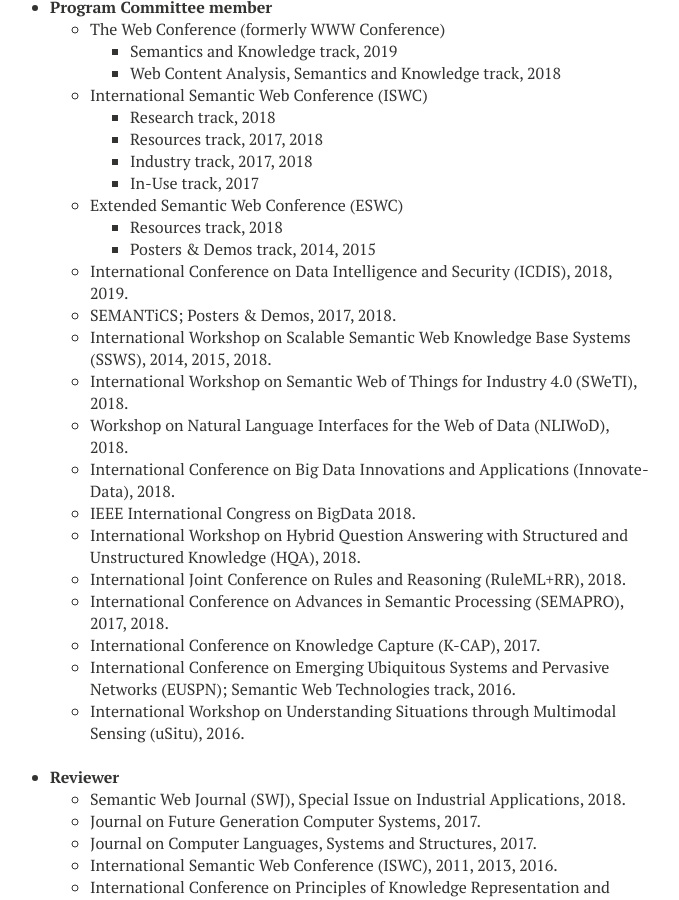
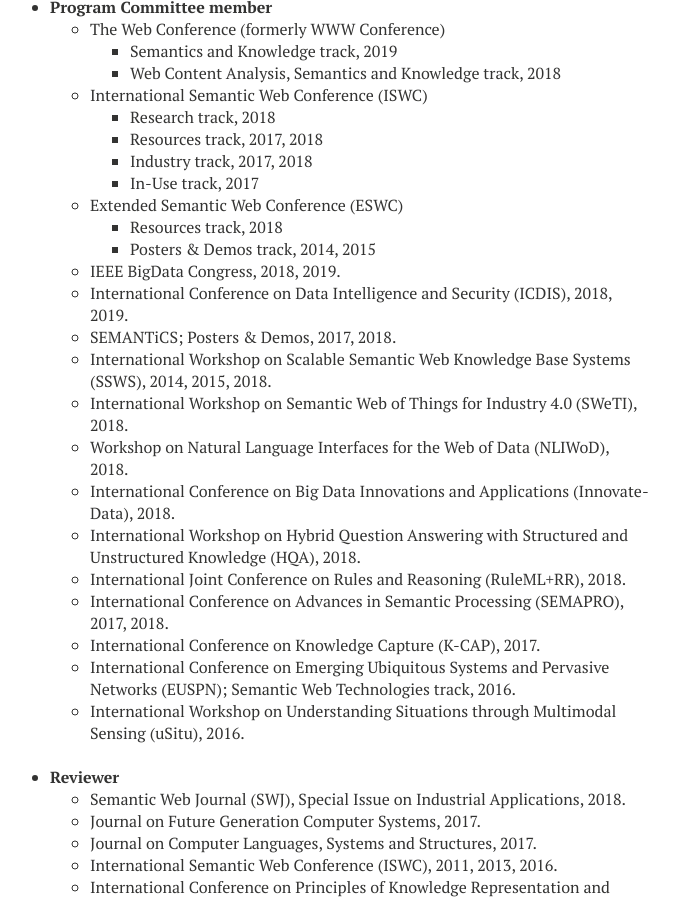
Before and after one commit to raghavam/raghavam.github.io, a Jekyll site: the page built from awards-activities.md, in a window 1280 px wide and 900 px high, scrolled down 590 px. Shown: the whole window, without its empty margins (310-989 px from the left). Built offline with Jekyll 4.4.1, drawn with Linux system fonts in a browser that asks for light colours; nearby versions of some CDN libraries.

Commit message:
added PC activity

```diff
--- a/awards-activities.md
+++ b/awards-activities.md
@@ -24,13 +24,13 @@ share: false
   * Extended Semantic Web Conference (ESWC)
       * Resources track, 2018
 	  * Posters & Demos track, 2014, 2015
+  * IEEE BigData Congress, 2018, 2019.
   * International Conference on Data Intelligence and Security (ICDIS), 2018, 2019.
   * SEMANTiCS; Posters & Demos, 2017, 2018.
   * International Workshop on Scalable Semantic Web Knowledge Base Systems (SSWS), 2014, 2015, 2018.
   * International Workshop on Semantic Web of Things for Industry 4.0 (SWeTI), 2018.
   * Workshop on Natural Language Interfaces for the Web of Data (NLIWoD), 2018.
   * International Conference on Big Data Innovations and Applications (Innovate-Data), 2018.
-  * IEEE International Congress on BigData 2018.
   * International Workshop on Hybrid Question Answering with Structured and Unstructured Knowledge (HQA), 2018.
   * International Joint Conference on Rules and Reasoning (RuleML+RR), 2018.
   * International Conference on Advances in Semantic Processing (SEMAPRO), 2017, 2018.
```
